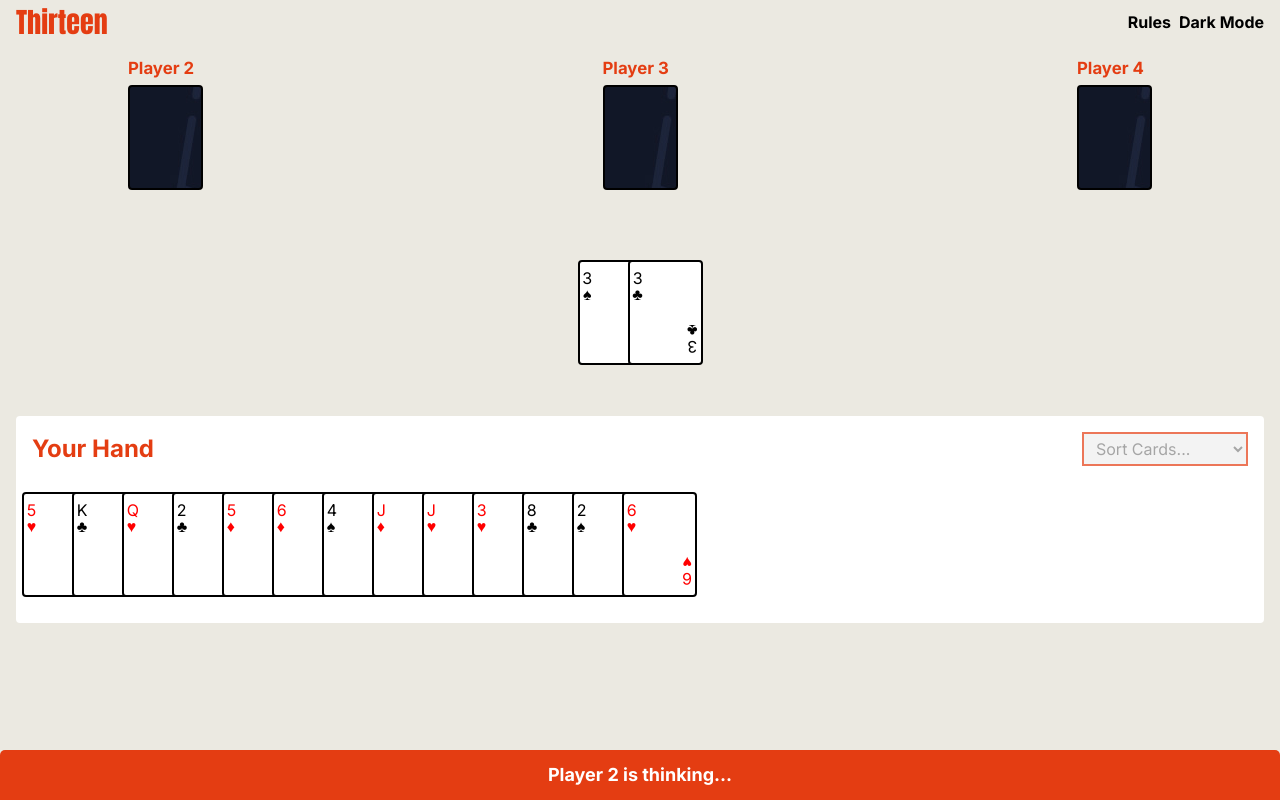
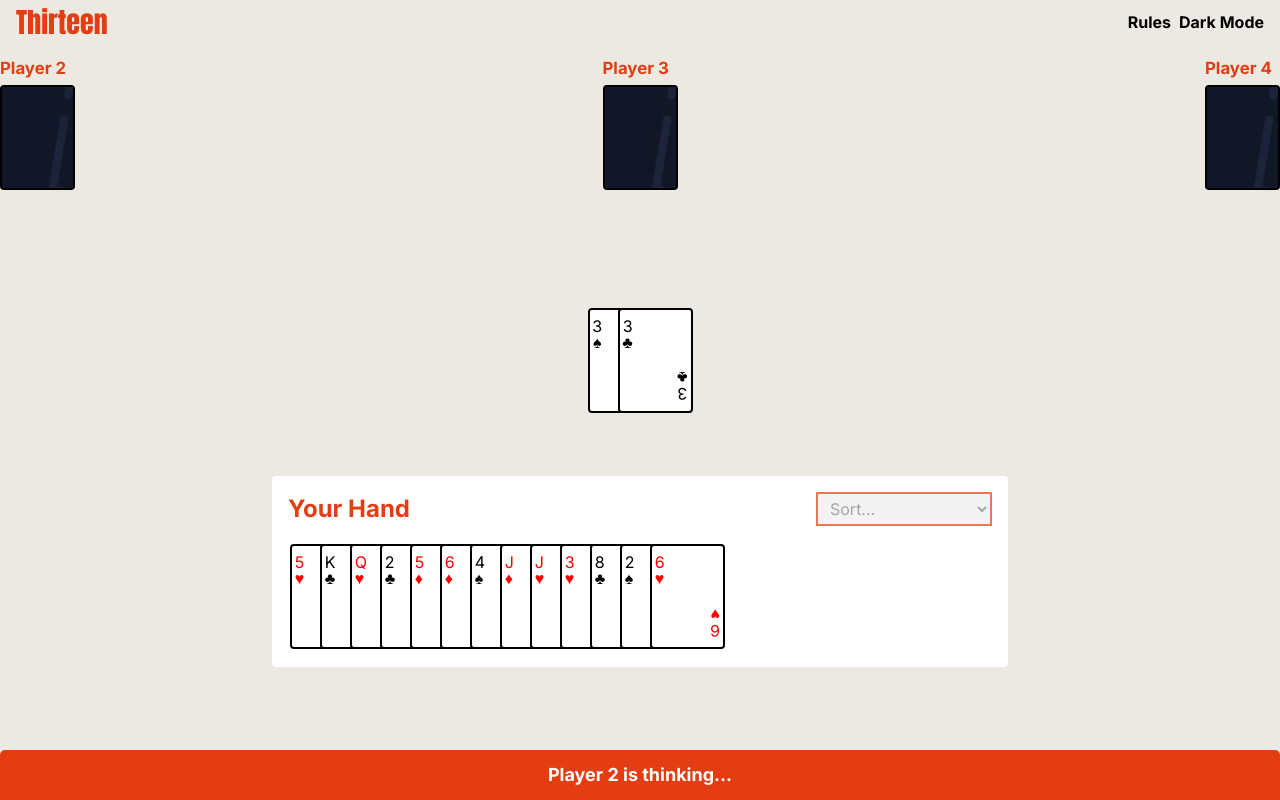
Before and after one commit to jduong09/thirteen, a Next.js app: page / in a window 1280 px wide. Both pictures are taken after a click on the button "Shuffle Deck". Built offline with nearby package versions, Linux system fonts and the light colour scheme.

Commit message:
Fixing size of cards in desktop view.

```diff
--- a/components/cards/cards.module.scss
+++ b/components/cards/cards.module.scss
@@ -57,3 +57,16 @@ $primary-color: #E43D12;
 .cardBottomRight > span {
   transform: rotate(180deg);
 }
+
+@media (min-width: 1024px) {
+  .hand {
+    padding: 1rem 0 1rem 1rem;
+    margin-bottom: 0;
+    > li {
+      width: 30px;
+    }
+    > li:last-child {
+      margin-right: 1rem;
+    }
+  }
+}
--- a/components/game/game.js
+++ b/components/game/game.js
@@ -455,8 +455,6 @@ const Game = () => {
       {/*
       <div className={gameStyles.handContainer}>
         <div className={gameStyles.rotateDiv}>
-          <h3>{`Player ${playerObj.player + 1}`}</h3>
-          <div className={slackey.className}>{roundMessage}</div>
           <Hand cards={playerObj.hand} player={playerObj.player} passed={playerObj.skipped} />
         </div>
       </div>
@@ -507,8 +505,9 @@ const Game = () => {
             {listAiHands}
             <div className={gameStyles.containerUser}>
               {(playerTurn === 0 && playerRoundMessage) && <div className={handStyles.divYourTurn}>{playerRoundMessage}</div>}
-              {(playerTurn !== 0 && hands[0].skipped) && <div className={gameStyles.badgePassed}>P</div>}
               <Hand
+                skipped={hands[0].skipped}
+                player={0}
                 cards={hands[0].hand}
                 playerTurn={playerTurn}
                 comboIsValid={comboIsValid}
--- a/components/game/game.module.scss
+++ b/components/game/game.module.scss
@@ -178,13 +178,11 @@ $tertiary-color: #D6536D;
 .gameBoard > li:nth-child(2) .rotateDiv, .gameBoard > li:nth-child(4) .rotateDiv {
   position: absolute;
   top: 50%;
-  left: 50%;
+  left: 90%;
   display: flex;
   flex-wrap: wrap;
   justify-content: space-between;
   transform-origin: top left;
-  padding: 1rem;
-  background-color: rgb(253, 207, 207);
 }
 
 .gameBoard > li:nth-child(2) .rotateDiv {
@@ -193,6 +191,7 @@ $tertiary-color: #D6536D;
 
 .gameBoard > li:nth-child(4) .rotateDiv {
   transform: rotate(-90deg) translate(-50%, -50%);
+  left: 14%;
 }
 
 .cardFaceDown, .cardDisplay {
@@ -286,10 +285,38 @@ $tertiary-color: #D6536D;
   }
 }
 
-@media (max-width: 568px) {
-   .handContainer {
+@media (min-width: 568px) {
+}
+
+@media (max-width: 586px) {
+  .handContainer {
     display: none;
-   }
+  }
+}
+
+@media (min-width: 1024px) {
+  .gameBoard {
+    grid-template-columns: 20% 60% 20%;
+    grid-template-rows: 200px 200px 1fr;
+  }
+
+  .gameBoard > li:nth-child(2) {
+    grid-column: 1 / 2;
+  }
+
+  .gameBoard > li:nth-child(4) {
+    grid-column: 3 / 4;
+  }
+
+  .containerUser {
+    grid-column: 2 / 3;
+  }
+
+  .gameBoard > li:nth-child(2) > .handContainer, .gameBoard > li:nth-child(4) > .handContainer {
+    position: relative;
+    width: 130px;
+    height: 400px;
+  }
 }
 
 /* Width Height for Hand in Tablet/Desktop View
--- a/components/hand/hand.js
+++ b/components/hand/hand.js
@@ -4,7 +4,7 @@ import handStyles from "@/components/hand/hands.module.scss";
 import Cards from "@/components/cards/cards";
 import { determineCombination } from "../utilities/combination";
 
-const Hand = ({ cards, playerTurn, comboIsValid, requestCombo, passTurn, changeCombo, setTurnMessage, firstTurnClause }) => {
+const Hand = ({ skipped, player, cards, playerTurn, comboIsValid, requestCombo, passTurn, changeCombo, setTurnMessage, firstTurnClause }) => {
   const [hand, setHand] = useState(cards);
   const [combo, setCombo] = useState([]);
   const [hasReset, resetCombo] = useState(false);
@@ -136,12 +136,14 @@ const Hand = ({ cards, playerTurn, comboIsValid, requestCombo, passTurn, changeC
   return (
     <div className={handStyles.divUserHand}>
       <div className={handStyles.handHeader}>
-        <h3>Your Hand</h3>
+        <h3>{player === 0 ? 'Your Hand' : `Player ${player + 1}`}</h3>
+        {(playerTurn !== player && skipped) && <div className={handStyles.badgePassed}>P</div>}
+        {player === 0 &&
         <select disabled={!isMyTurn} onChange={(e) => {sortPlayerCards(e.target.value)}} className={handStyles.select} defaultValue={'default'}>
-          <option value="default" disabled>Sort Cards...</option>
+          <option value="default" disabled>Sort...</option>
           <option value="groups">Groups</option>
           <option value="value">Strength of Card</option>
-        </select>
+        </select>}
       </div>
       <div className={handStyles.divHand}>
         <Cards cards={hand} selectCard={selectCard} />
--- a/components/hand/hands.module.scss
+++ b/components/hand/hands.module.scss
@@ -11,17 +11,19 @@ $secondary-color: #FFA2B6;
   > .handHeader {
     display: flex;
     align-items: center;
-    justify-content: space-between;
     width: 100%;
     padding: 1rem;
     > h3 {
       font-size: 1.5rem;
       font-weight: 700;
       color: $primary-color;
+      margin-right: 1rem;
     }
     > select {
+      width: 25%;
       border: 2px solid $primary-color;
       padding: .25rem .5rem;
+      margin: 0 0 0 auto;
     }
   }
 }
@@ -55,7 +57,6 @@ $secondary-color: #FFA2B6;
     border: 2px solid $primary-color;
     padding: .5rem 1rem;
     cursor: pointer;
-    margin-bottom: 1rem;
     font-weight: 500;
   }
   > button:focus {
@@ -88,3 +89,20 @@ $secondary-color: #FFA2B6;
   width: 100%;
   text-align-last: center;
 }
+
+.badgePassed {
+  border: 2px solid black;
+  border-radius: 50%;
+  padding: .25rem;
+  font-weight: 700;
+}
+
+@media (min-width: 1024px) {
+  .divHand {
+    padding-right: 1rem;
+  }
+
+  .divUserHand > .handHeader {
+    padding-bottom: 0;
+  }
+}
```
